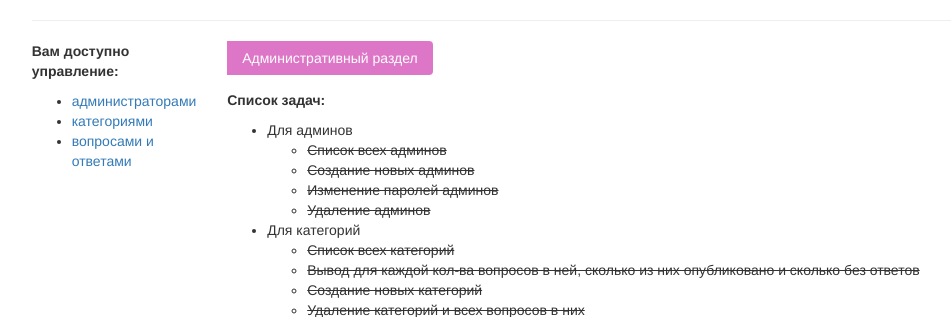
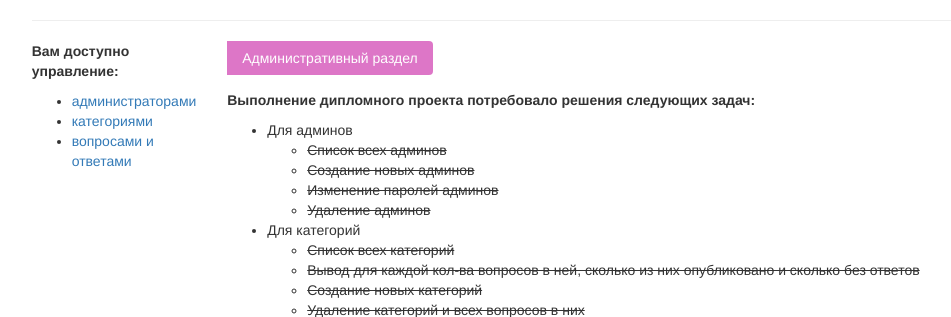
Before and after one commit to alkoral/diploma, a PHP site: the page made by templates/admins/admins_main.twig in a window 1280 px wide. Shown: the part 118-435 px from the top of the page, without its empty margins (90-1041 px from the left). Run offline with PHP 8.4, Linux system fonts and the light colour scheme; the template is opened without the code that fills it, so the values that code supplies are empty; some libraries are stand-ins or nearby versions.

Commit message:
Add files via upload

```diff
--- a/templates/admins/admins_main.twig
+++ b/templates/admins/admins_main.twig
@@ -27,7 +27,7 @@
  		<li class="current"><a href="/diploma/admins/">Административный раздел</a></li>
 	</ol>
 	<br>
-	<p><strong>Список задач:</strong></p>
+	<p><strong>Выполнение дипломного проекта потребовало решения следующих задач:</strong></p>
 	<ul>
 		<li>Для админов
 			<ul>
```
Also changed, not shown: templates/admins/login.twig (line endings or trailing spaces). Lines whose indentation alone changed are shown as unchanged.
